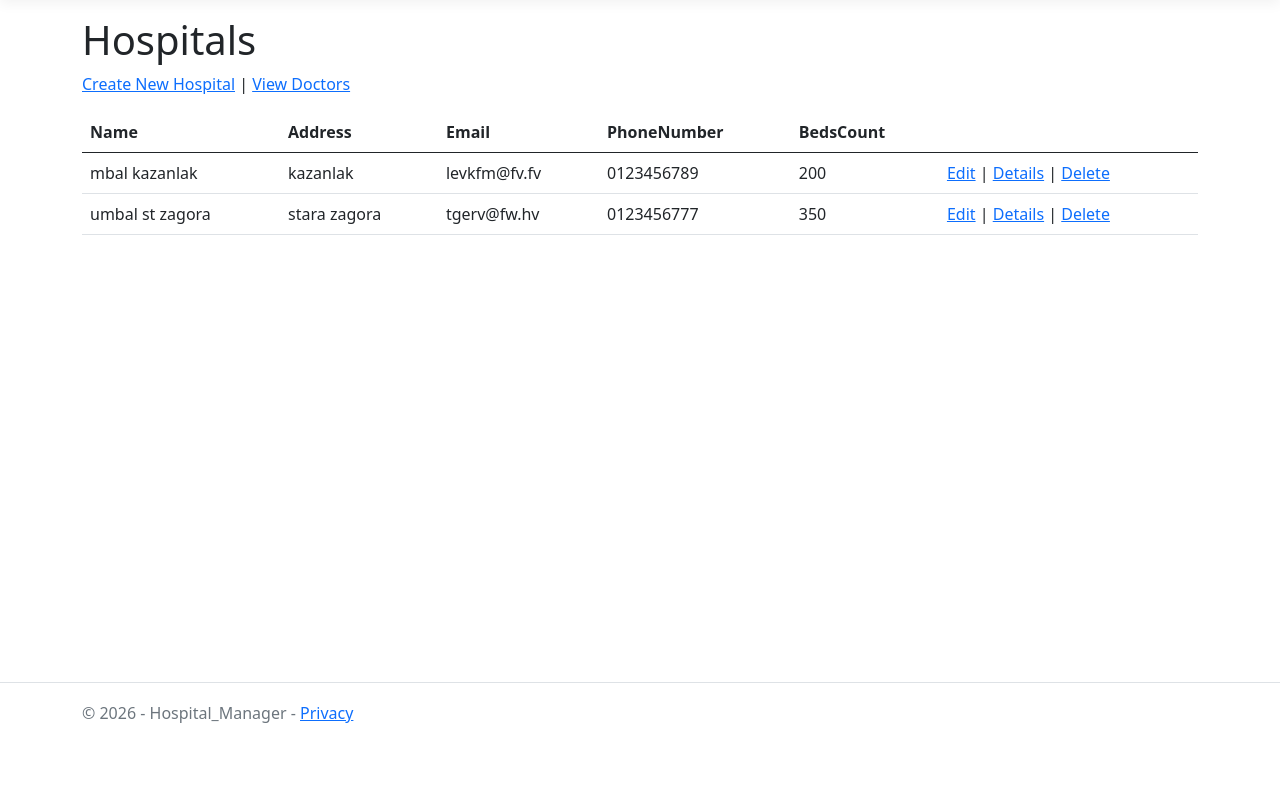
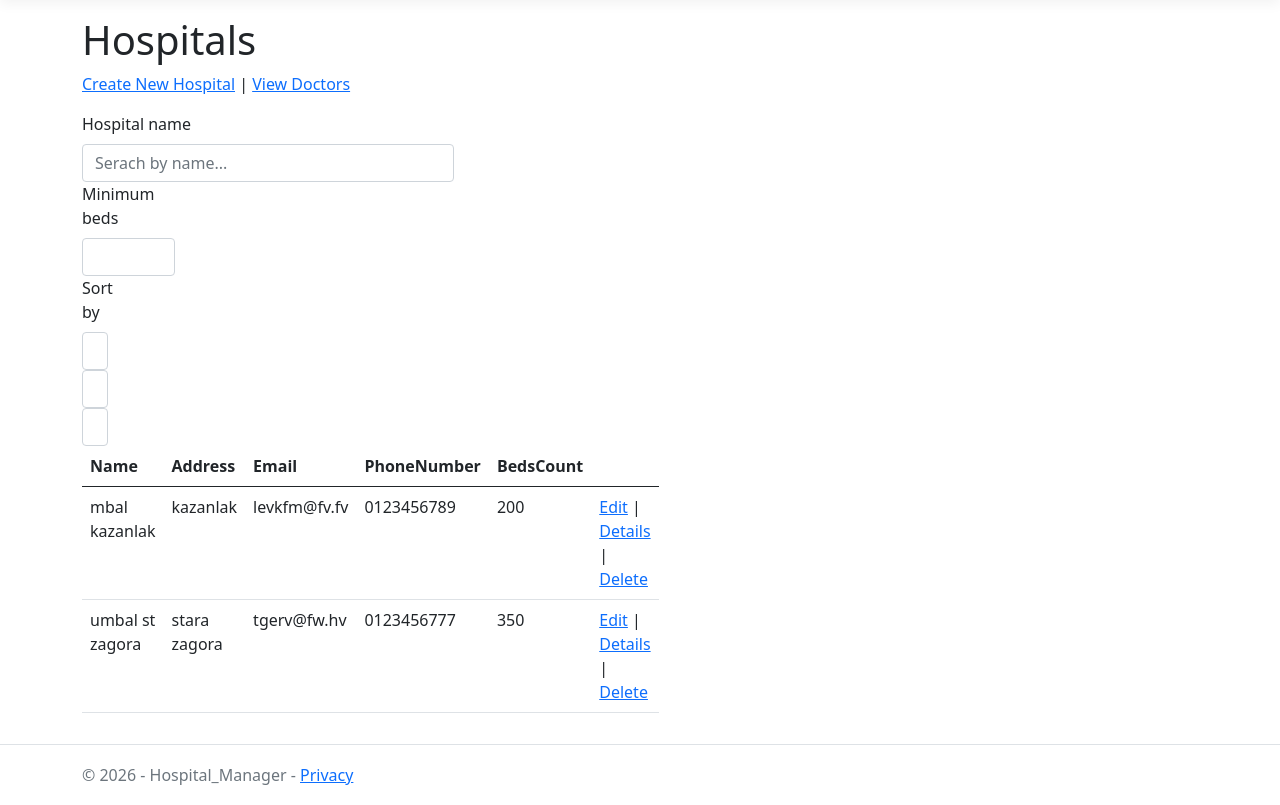
Before and after one commit to imAngelina/Hospital_Manager01_10, an ASP.NET Core app: page / in a window 1280 px wide. Shown: the part 57-862 px from the top of the page. Before the commit the page ends 780 px from the top, so only its background shows below. Run offline with ASP.NET Core 8, Linux system fonts and the light colour scheme; data comes from the database, SQL or seed files in the repository; style sheets or scripts are compiled from the project's sources.

Commit message:
ukmyhujtnbgrfv

```diff
--- a/HospitalManagerServices/Interfaces/IHospitalService.cs
+++ b/HospitalManagerServices/Interfaces/IHospitalService.cs
@@ -9,7 +9,7 @@ namespace HospitalManagerServices.Interfaces
 {
     public interface IHospitalService
     {
-        Task<List<Hospital>> GetAllHospitalsAsync();
+        Task<List<Hospital>> GetAllHospitalsAsync(string? search=null, int? minBeds=null, string? sortOreder=null);
         Task<Hospital?> GetHospitalByIdAsync(int id);
         Task AddHospitalAsync(Hospital hospital);
         Task UpdateHospitalAsync(Hospital hospital);
--- a/Hospital_Manager/Controllers/HospitalController.cs
+++ b/Hospital_Manager/Controllers/HospitalController.cs
@@ -4,6 +4,7 @@ using Microsoft.AspNetCore.Mvc;
 using Microsoft.EntityFrameworkCore;
 using Hospital_Manager.ViewModels.Hospital;
 using HospitalManagerServices.Interfaces;
+using Microsoft.AspNetCore.Mvc.ViewComponents;
 
 namespace Hospital_Manager.Controllers
 {
@@ -20,11 +21,11 @@ namespace Hospital_Manager.Controllers
 
 
 
-        public async Task<IActionResult> Index()
+        public async Task<IActionResult> Index(string? search, int? minBeds, string? sortOreder)
         {
-            var hospitals = await hospitalService.GetAllHospitalsAsync();
+            var hospitals = await hospitalService.GetAllHospitalsAsync(search,minBeds,sortOreder);
 
-            var model = new List<HospitalIndexViewModel>();//празен списък за ViewModel-ите
+            var model = new List<HospitalIndexViewModel>(); //празен списък за ViewModel-ите
 
             foreach (var hospital in hospitals)
             {
@@ -38,6 +39,9 @@ namespace Hospital_Manager.Controllers
                     BedsCount = hospital.BedsCount
                 });
             }
+            ViewBag.Search = search;
+            ViewBag.MinBeds = minBeds;
+            ViewBag.SortOreder = sortOreder;
 
             return View(model);//Изпращаме списъка към View
         }
--- a/Hospital_Manager/Views/Hospital/Index.cshtml
+++ b/Hospital_Manager/Views/Hospital/Index.cshtml
@@ -13,6 +13,52 @@
         View Doctors
     </a>
 </p>
+
+@*forma za tursene*@
+<form asp-controller="Hospital" asp-action="Index" method="get">
+    <div class="col-md-4">
+        <label class="form-label">Hospital name</label>
+
+        <input type="text"
+            name="search"
+            value="@ViewBag.Search"
+            class="form-control"
+            placeholder="Serach by name..."
+    </div>
+
+    <div class="col-md-3">
+        <label class="form-label">Minimum beds</label>
+
+        <input type="number"
+               name="minBeds"
+               value="@ViewBag.MinBeds"
+               class="form-control"
+               min="0"
+    </div>
+
+    <div class="col-md-3">
+        <label class="form-label">Sort by</label>
+
+        <select name="sortOrder" class="form-control">
+            <option value="name"
+                selected="@(ViewBag.SortOrder=="name")">name</option>
+        </select>
+        <select name="beds_asc" class="form-control">
+            <option value="name"
+                    selected="@(ViewBag.SortOrder == "beds_asc")">beds asc</option>
+        </select>
+        <select name="sortOrder" class="form-control">
+            <option value="beds_desc"
+                    selected="@(ViewBag.SortOrder == "beds_desc")">beds desc</option>
+        </select>
+
+    </div>
+</form>
+
+
+
+
+
 
 <table class="table">
     <thead>
```
Also changed, not shown: HospitalManagerServices/Services/HospitalService.cs (+23 -2 lines).
